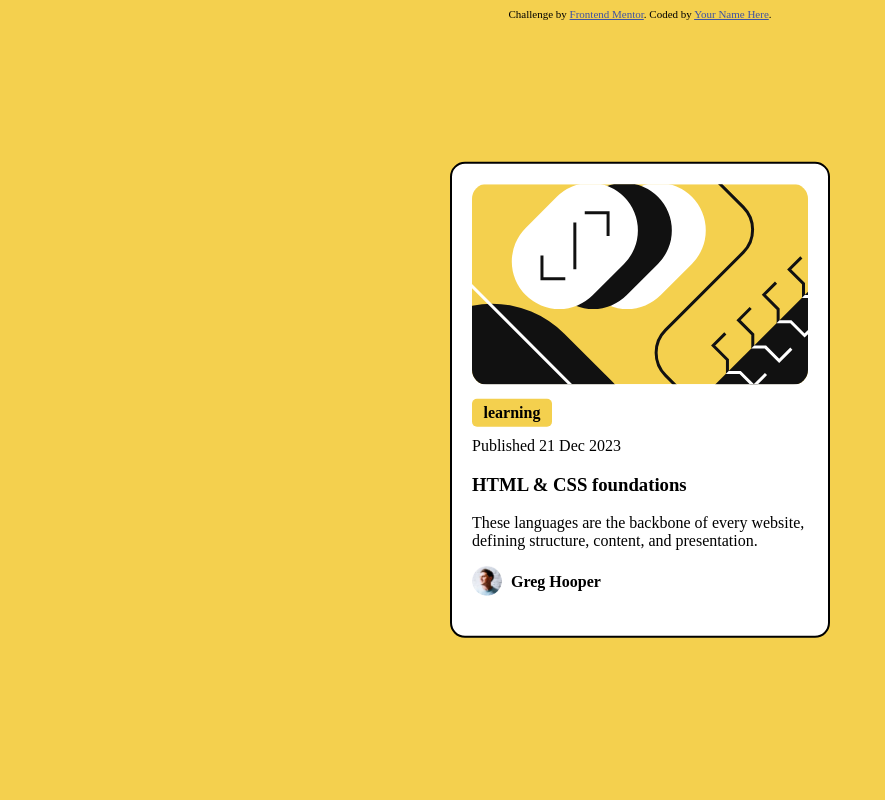
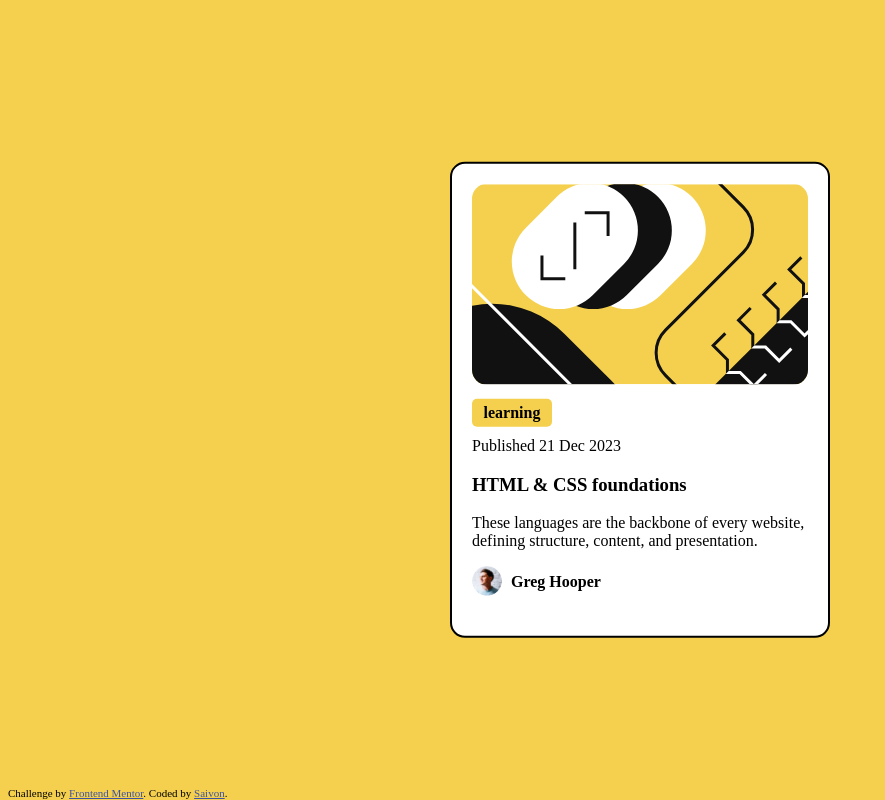
Before and after one commit to 9rot353/blog-preview-card, a plain HTML site: page index.html in a window 1280 px wide. Shown: the whole page, without its empty margins (0-885 px from the left). Drawn offline with Linux system fonts and the light colour scheme.

Commit message:
fix footer

```diff
--- a/index.html
+++ b/index.html
@@ -19,23 +19,26 @@
   <main>
     <img src="./assets/images/illustration-article.svg">
 
-   <div class="category"><b>learning</b></div>
+    <div class="category"><b>learning</b></div>
 
     <span>Published 21 Dec 2023</span>
 
     <h3>HTML & CSS foundations</h3>
 
     <p>These languages are the backbone of every website, defining structure, content, and presentation.</p>
+
     <div class="creator">
       <img src="./assets/images/image-avatar.webp">
       <p><b>Greg Hooper</b></p>
     </div>
-
   </main>
 
-  <div class="attribution">
-    Challenge by <a href="https://www.frontendmentor.io?ref=challenge" target="_blank">Frontend Mentor</a>.
-    Coded by <a href="#">Your Name Here</a>.
-  </div>
+  <footer>
+    <div class="attribution">
+      Challenge by <a href="https://www.frontendmentor.io?ref=challenge" target="_blank">Frontend Mentor</a>.
+      Coded by <a href="https://www.linkedin.com/in/saivon-schenck/">Saivon</a>.
+    </div>
+  </footer>
+
 </body>
 </html>
--- a/styles.css
+++ b/styles.css
@@ -39,9 +39,22 @@ img {
     width: 30px;
     height: 30px;
 }
+
 .creator p {
    display: inline-block;
    position: relative;
    bottom: 9px;
    left: 5px;
 }
+
+.attribution {
+    font-size: 25px;
+}
+
+footer {
+    text-align: center;
+    position:absolute;
+    bottom: 1px;
+    text-align: center;
+    margin:auto;
+}
```
